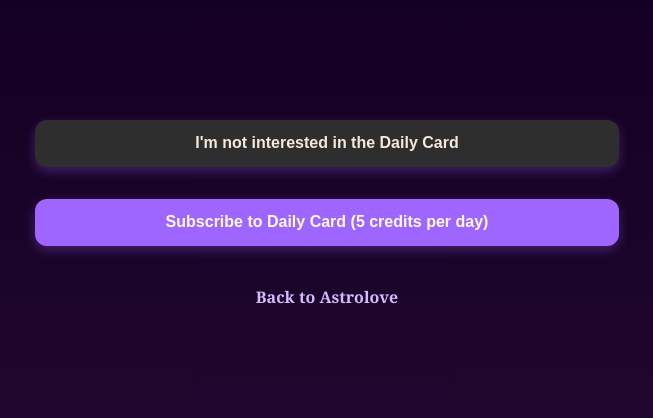
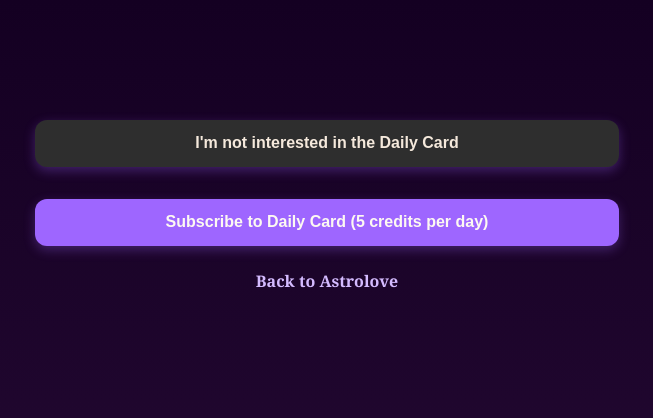
Before and after one commit to marinavydrina/dailycard, a Flask app: template templates/card.html in a window 1280 px wide. Shown: the top 418 px of the page, without its empty margins (313-966 px from the left). Run offline with Flask 3, Linux system fonts and the light colour scheme; the template is opened without the code that fills it, so the values that code supplies are empty.

Commit message:
Add files via upload

```diff
--- a/static/style.css
+++ b/static/style.css
@@ -30,7 +30,7 @@ h2 {
 p {
   font-size: 1.2rem;
   line-height: 1.5;
-  margin-bottom: 2rem;
+  margin-bottom: 1rem;
   color: #e8d6c2;
 }
 
@@ -135,7 +135,7 @@ img.tarot-card {
   color: #fdf9f2;
   border: none;
   padding: 1.2rem 2rem;
-  font-size: 1.1rem;
+  font-size: 1.2rem;
   font-weight: bold;
   border-radius: 14px;
   cursor: pointer;
@@ -155,6 +155,10 @@ img.tarot-card {
   }
 
   .back-astro {
-    margin-top: 2rem;
+    margin-top: 1rem;
     display: inline-block;
   }
+
+  .last-button {
+    font-size: 1.2rem;
+  }
```
